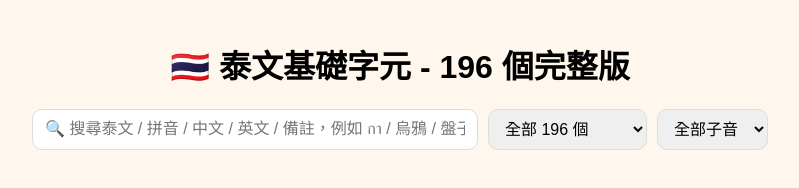
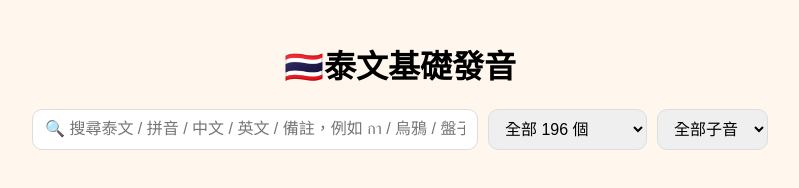
Before and after one commit to Mirien-style/thai-pronunciation, a plain HTML site: page index.html in a window 1280 px wide. Shown: the whole page, without its empty margins (240-1039 px from the left). Drawn offline with Linux system fonts and the light colour scheme.

Commit message:
Update index.html

```diff
--- a/index.html
+++ b/index.html
@@ -3,7 +3,7 @@
 <head>
 <meta charset="UTF-8">
 <meta name="viewport" content="width=device-width, initial-scale=1.0">
-<title>泰文基礎字元 - 196 個完整版</title>
+<title>泰文基礎發音學習</title>
 <style>
   body { font-family: sans-serif; background: #fff7ed; padding: 20px; max-width: 1250px; margin: auto; }
   h1 { text-align: center; }
@@ -28,7 +28,7 @@
 </style>
 </head>
 <body>
-<h1>🇹🇭 泰文基礎字元 - 196 個完整版</h1>
+<h1>🇹🇭泰文基礎發音</h1>
 <div class="toolbar">
   <input id="searchInput" placeholder="🔍 搜尋泰文 / 拼音 / 中文 / 英文 / 備註，例如 กา / 烏鴉 / 盤子" oninput="render()">
   <select id="filterMean" onchange="render()">
```
